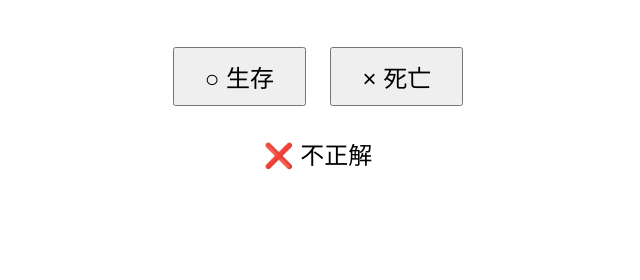
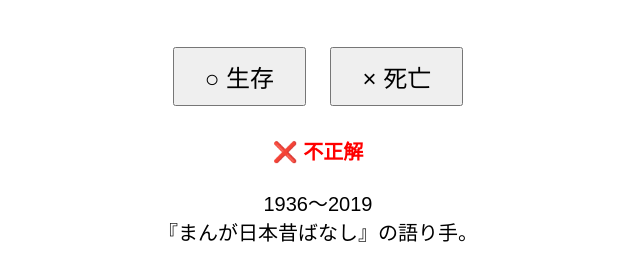
Before and after one commit to sykoec/life-or-death-quiz, a plain HTML site: page index.html in a window 1280 px wide. Both pictures are taken after a click on the button "○ 生存". Shown: the part 280-560 px from the top of the page, without its empty margins (322-962 px from the left). Drawn offline with Linux system fonts and the light colour scheme.

Commit message:
Update index.html

```diff
--- a/index.html
+++ b/index.html
@@ -9,7 +9,7 @@
 <style>
 body{
     font-family:sans-serif;
-    max-width:800px;
+    max-width:900px;
     margin:auto;
     padding:20px;
     text-align:center;
@@ -38,15 +38,38 @@
 }
 
 #message{
-    font-size:24px;
+    font-size:20px;
     margin-top:20px;
-    min-height:40px;
+    min-height:80px;
 }
 
 #score{
     font-size:20px;
     margin-top:20px;
 }
+
+.result{
+    text-align:left;
+    border:1px solid #ccc;
+    padding:10px;
+    margin:10px 0;
+    border-radius:8px;
+}
+
+.correct{
+    color:green;
+    font-weight:bold;
+}
+
+.wrong{
+    color:red;
+    font-weight:bold;
+}
+
+.review{
+    background:#fff8e1;
+}
+
 </style>
 </head>
 
@@ -71,39 +94,166 @@
 
 const people = [
 
-{name:"美輪明宏",alive:true},
-{name:"瀬戸内寂聴",alive:false},
-{name:"細木数子",alive:false},
-{name:"假屋崎省吾",alive:true},
-{name:"大屋政子",alive:false},
-{name:"塩沢とき",alive:false},
-{name:"大山のぶ代",alive:false},
-{name:"樹木希林",alive:false},
-{name:"岸田今日子",alive:false},
-{name:"市原悦子",alive:false},
-{name:"ガッツ石松",alive:true},
-{name:"具志堅用高",alive:true},
-{name:"渡嘉敷勝男",alive:true},
-{name:"森本レオ",alive:true},
-{name:"曙太郎",alive:false},
-{name:"小錦八十吉",alive:true},
-{name:"ウガンダ・トラ",alive:false},
-{name:"グレート義太夫",alive:true},
-{name:"彦摩呂",alive:true},
-{name:"やくみつる",alive:true},
-{name:"つのだじろう",alive:true},
-{name:"イッセー尾形",alive:true},
-{name:"レオナルド熊",alive:false}
+{
+    name:"美輪明宏",
+    alive:true,
+    born:1935,
+    note:"歌手・俳優・演出家。現在も活動している。"
+},
+{
+    name:"瀬戸内寂聴",
+    alive:false,
+    born:1922,
+    died:2021,
+    note:"作家・僧侶。2021年逝去。"
+},
+{
+    name:"細木数子",
+    alive:false,
+    born:1938,
+    died:2021,
+    note:"占術家。六星占術で知られる。"
+},
+{
+    name:"假屋崎省吾",
+    alive:true,
+    born:1958,
+    note:"華道家。テレビ出演も多い。"
+},
+{
+    name:"大屋政子",
+    alive:false,
+    born:1921,
+    died:1999,
+    note:"タレント・実業家。"
+},
+{
+    name:"塩沢とき",
+    alive:false,
+    born:1928,
+    died:2007,
+    note:"個性的な女優として活躍。"
+},
+{
+    name:"大山のぶ代",
+    alive:false,
+    born:1933,
+    died:2024,
+    note:"ドラえもん役で有名な声優。"
+},
+{
+    name:"樹木希林",
+    alive:false,
+    born:1943,
+    died:2018,
+    note:"日本を代表する女優。"
+},
+{
+    name:"岸田今日子",
+    alive:false,
+    born:1930,
+    died:2006,
+    note:"女優・声優。"
+},
+{
+    name:"市原悦子",
+    alive:false,
+    born:1936,
+    died:2019,
+    note:"『まんが日本昔ばなし』の語り手。"
+},
+{
+    name:"ガッツ石松",
+    alive:true,
+    born:1949,
+    note:"元プロボクサー・タレント。"
+},
+{
+    name:"具志堅用高",
+    alive:true,
+    born:1955,
+    note:"元WBA世界王者。"
+},
+{
+    name:"渡嘉敷勝男",
+    alive:true,
+    born:1960,
+    note:"元プロボクサー。"
+},
+{
+    name:"森本レオ",
+    alive:true,
+    born:1943,
+    note:"俳優・ナレーター。"
+},
+{
+    name:"曙太郎",
+    alive:false,
+    born:1969,
+    died:2024,
+    note:"元横綱。"
+},
+{
+    name:"小錦八十吉",
+    alive:true,
+    born:1963,
+    note:"元大関。タレントとしても活動。"
+},
+{
+    name:"ウガンダ・トラ",
+    alive:false,
+    born:1952,
+    died:2008,
+    note:"タレント・ダンサー。"
+},
+{
+    name:"グレート義太夫",
+    alive:true,
+    born:1958,
+    note:"たけし軍団のメンバー。"
+},
+{
+    name:"彦摩呂",
+    alive:true,
+    born:1966,
+    note:"グルメリポーター。"
+},
+{
+    name:"やくみつる",
+    alive:true,
+    born:1959,
+    note:"漫画家・コラムニスト。"
+},
+{
+    name:"つのだじろう",
+    alive:true,
+    born:1939,
+    note:"漫画家。『恐怖新聞』で有名。"
+},
+{
+    name:"イッセー尾形",
+    alive:true,
+    born:1952,
+    note:"一人芝居で知られる俳優。"
+},
+{
+    name:"レオナルド熊",
+    alive:false,
+    born:1935,
+    died:1994,
+    note:"コメディアン。"
+}
 
 ];
 
-// シャッフル
 people.sort(() => Math.random() - 0.5);
 
 let current = 0;
 let correct = 0;
 let answered = 0;
 let timeLeft = 60;
+
+let history = [];
 
 function showQuestion(){
 
@@ -123,32 +273,161 @@
 
     const person = people[current];
 
-    if(choice === person.alive){
+    const isCorrect =
+        choice === person.alive;
 
-        correct++;
+    if(isCorrect) correct++;
 
-        document.getElementById("message").innerHTML =
-            "⭕ 正解";
+    history.push({
+        name:person.name,
+        userAnswer:choice,
+        correctAnswer:person.alive,
+        result:isCorrect,
+        born:person.born,
+        died:person.died,
+        note:person.note
+    });
+
+    let message =
+        isCorrect
+        ? "<span class='correct'>⭕ 正解</span>"
+        : "<span class='wrong'>❌ 不正解</span>";
+
+    message += "<br><br>";
+
+    if(person.alive){
+
+        message += `
+        現在も存命<br>
+        ${person.born}年生まれ<br>
+        ${person.note}
+        `;
+
     }else{
 
-        document.getElementById("message").innerHTML =
-            "❌ 不正解";
+        message += `
+        ${person.born}～${person.died}<br>
+        ${person.note}
+        `;
     }
+
+    document.getElementById("message").innerHTML =
+        message;
 
     answered++;
     current++;
 
-    setTimeout(showQuestion,500);
+    setTimeout(showQuestion,2500);
 }
 
 function finishQuiz(){
 
+    clearInterval(timer);
+
+    let html = `
+    <h2>終了！</h2>
+    <p>${answered}問中 ${correct}問正解</p>
+    <p>正答率 ${
+        answered
+        ? Math.round(correct / answered * 100)
+        : 0
+    }%</p>
+    <hr>
+    `;
+
+    const mistakes =
+        history.filter(x => !x.result);
+
+    if(mistakes.length){
+
+        html += `
+        <h2>復習推奨</h2>
+        `;
+
+        mistakes.forEach(item => {
+
+            html += `
+            <div class="result review">
+
+                <b>${item.name}</b><br>
+
+                あなた：
+                ${item.userAnswer ? "生存":"死亡"}<br>
+
+                正解：
+                ${item.correctAnswer ? "生存":"死亡"}<br>
+
+                <span class="wrong">❌ 不正解</span><br>
+
+                ${item.correctAnswer
+                    ? `${item.born}年生まれ（存命）`
+                    : `${item.born}～${item.died}`
+                }<br>
+
+                ${item.note}
+
+            </div>
+            `;
+        });
+
+        html += "<hr>";
+    }
+
+    html += "<h2>結果一覧</h2>";
+
+    history.forEach((item,index)=>{
+
+        html += `
+        <div class="result">
+
+            <b>${index + 1}. ${item.name}</b><br>
+
+            あなた：
+            ${item.userAnswer ? "生存":"死亡"}<br>
+
+            正解：
+            ${item.correctAnswer ? "生存":"死亡"}<br>
+
+            <span class="${
+                item.result
+                ? "correct"
+                : "wrong"
+            }">
+
+            ${
+                item.result
+                ? "⭕ 正解"
+                : "❌ 不正解"
+            }
+
+            </span>
+
+            <br>
+
+            ${
+                item.correctAnswer
+                ? `${item.born}年生まれ（存命）`
+                : `${item.born}～${item.died}`
+            }
+
+            <br>
+
+            ${item.note}
+
+        </div>
+        `;
+    });
+
     document.getElementById("question").innerHTML =
-        `終了！<br><br>${answered}問中 ${correct}問正解`;
+        html;
 
-    document.getElementById("buttons").style.display="none";
+    document.getElementById("buttons").style.display =
+        "none";
 
-    document.getElementById("message").innerHTML="";
+    document.getElementById("message").innerHTML = "";
+
+    document.getElementById("timer").innerHTML =
+        "終了";
 }
 
 showQuestion();
@@ -162,14 +441,7 @@
 
     if(timeLeft <= 0){
 
-        clearInterval(timer);
-
-        document.getElementById("question").innerHTML =
-            `時間切れ！<br><br>${answered}問中 ${correct}問正解`;
-
-        document.getElementById("buttons").style.display="none";
-
-        document.getElementById("message").innerHTML="";
+        finishQuiz();
     }
 
 },1000);
```
